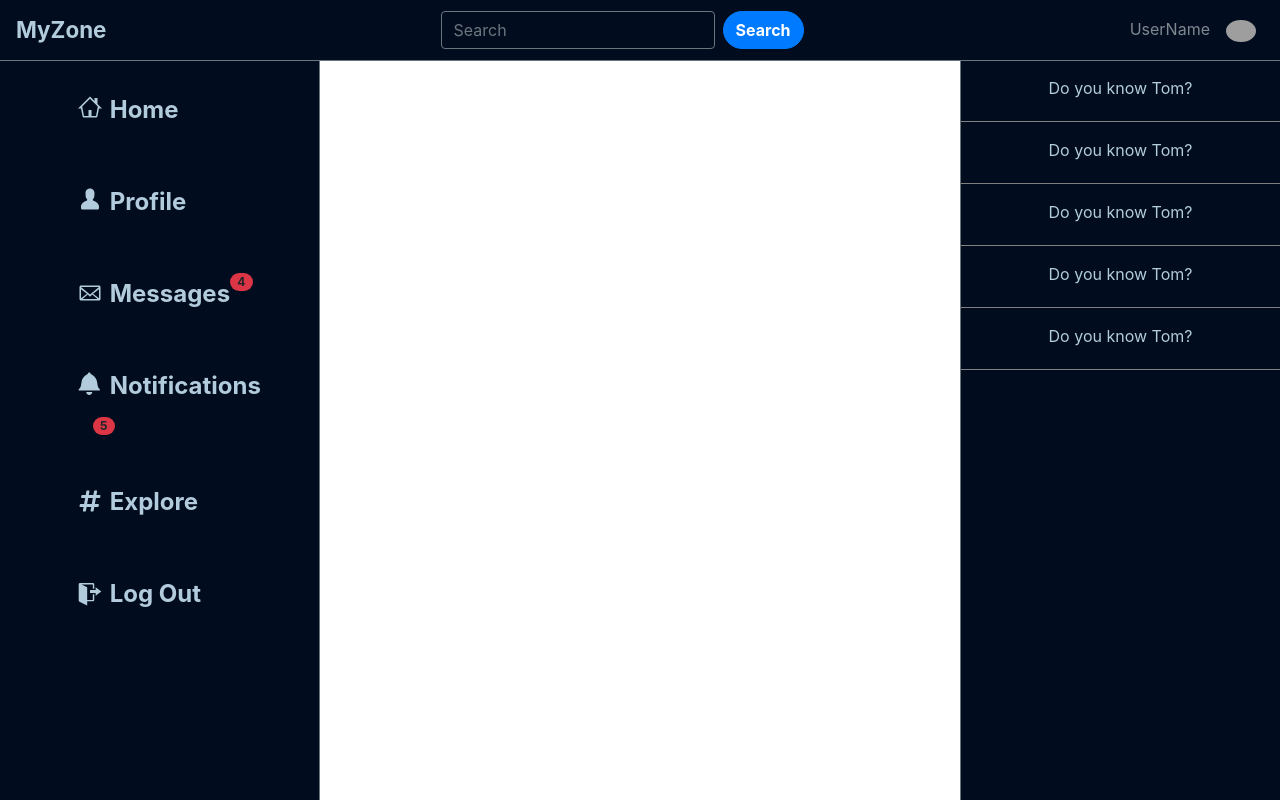
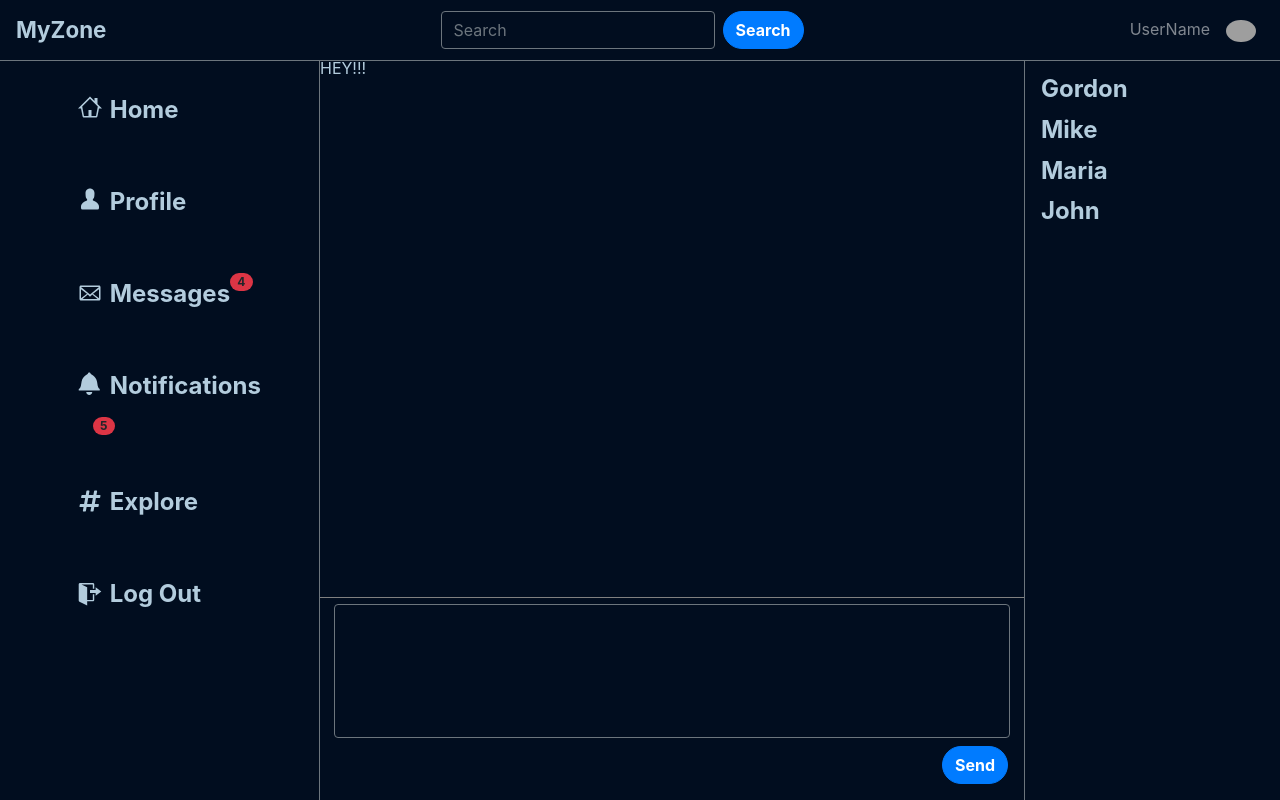
Before and after one commit to gordonli121/user_interface, a React (Create React App) app: page /messages in a window 1280 px wide. Built offline with nearby package versions, Linux system fonts and the light colour scheme; grey boxes are pictures that could not be loaded.

Commit message:
modified message room

```diff
--- a/src/custom.css
+++ b/src/custom.css
@@ -139,7 +139,6 @@ textarea {
 
 /********************************  Profile Page  ********************************/
 .CoverContainer {
-  /* position: fixed; */
   margin-left: 0px;
   margin-top: -8px;
   height: 300px;
@@ -147,7 +146,6 @@ textarea {
 }
 
 .CoverPhoto {
-  /* position: fixed; */
   background-image: url("https://www.colorhexa.com/4f5b66.png");
   background-size: cover;
   width: 100%;
@@ -160,6 +158,37 @@ textarea {
   top: 140px;
   left: 4%;
   border: solid var(--DarkBlue) 4px;
+}
+
+/********************************  ChatRoom  ********************************/
+.ChatRoom {
+  position: fixed;
+  background-color: var(--DarkBlue);
+  left: 25%;
+  width: 55%;
+  height: 100%;
+  color: var(--TextColor);
+}
+
+.Dialogue {
+  height: 67%;
+}
+
+.Typing {
+  height: 33%;
+}
+
+/********************************  FriendList  ********************************/
+.FriendList {
+  position: fixed;
+  background-color: var(--DarkBlue);
+  border-left: 1px solid;
+  border-color: var(--BorderColor);
+  left: 80%;
+  width: 20%;
+  height: 100%;
+  color: var(--TextColor);
+  padding-top: 15px;
 }
 
 /********************************  NavBar  ********************************/
--- a/src/main/ChatRoom.jsx
+++ b/src/main/ChatRoom.jsx
@@ -1,8 +1,30 @@
 import React, { Component } from "react";
+import { Row, Col, Form, Button } from "react-bootstrap";
 
 export class ChatRoom extends Component {
   render() {
-    return <div></div>;
+    return (
+      <div className="ChatRoom bg-dange">
+        <Row className="Dialogue bg-succes">
+          <Col>HEY!!!</Col>
+        </Row>
+        <hr className="h-divider"></hr>
+        <Row className="Typing bg-inf">
+          <Col>
+            <Form className="PostTweet">
+              <Form.Group>
+                <Form.Control as="textarea" className="PostBox" rows="5" />
+                {/* </Form.Group>
+              <Form.Group className="bg-danger"> */}
+                <Button className="form-button float-right mt-2 mr-3">
+                  Send
+                </Button>
+              </Form.Group>
+            </Form>
+          </Col>
+        </Row>
+      </div>
+    );
   }
 }
 
--- /dev/null
+++ b/src/main/FriendList.jsx
@@ -0,0 +1,17 @@
+import React, { Component } from "react";
+import { Row, Col } from "react-bootstrap";
+
+export class FriendList extends Component {
+  render() {
+    return (
+      <div className="FriendList">
+        <Row className="bg-warnin ml-3 font-weight-bold pt-1 h4">Gordon</Row>
+        <Row className="bg-warnin ml-3 font-weight-bold pt-1 h4">Mike</Row>
+        <Row className="bg-warnin ml-3 font-weight-bold pt-1 h4">Maria</Row>
+        <Row className="bg-warnin ml-3 font-weight-bold pt-1 h4">John</Row>
+      </div>
+    );
+  }
+}
+
+export default FriendList;
--- a/src/pages/Messages.jsx
+++ b/src/pages/Messages.jsx
@@ -2,14 +2,14 @@ import React, { Component } from "react";
 import { Container, Row, Col } from "react-bootstrap";
 import NavBar from "../main/NavBar";
 import SideBar from "../main/SideBar";
-import Suggested from "../main/Suggested";
+import FriendList from "../main/FriendList";
 import ChatRoom from "../main/ChatRoom";
 
 export class Messages extends Component {
   render() {
     return (
       <Container fluid>
-        <Row bg="info">
+        <Row>
           <Col>
             <NavBar />
           </Col>
@@ -23,13 +23,11 @@ export class Messages extends Component {
           <Col className="col-3 p-0">
             <SideBar />
           </Col>
-          <Col className="col-6 p-0 bg-success">
-            <div>
-              <ChatRoom />
-            </div>
+          <Col>
+            <ChatRoom />
           </Col>
-          <Col className="col-3 p-0">
-            <Suggested />
+          <Col>
+            <FriendList />
           </Col>
         </Row>
       </Container>
```
